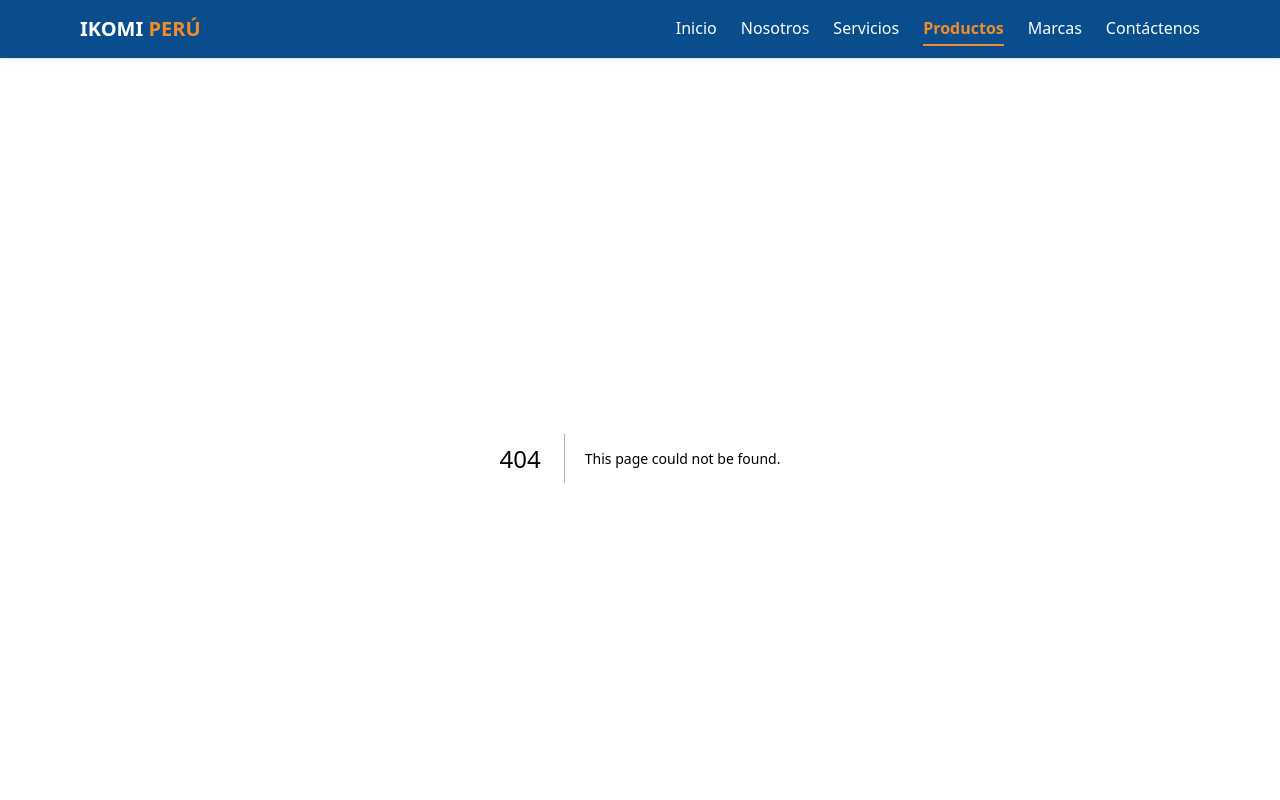
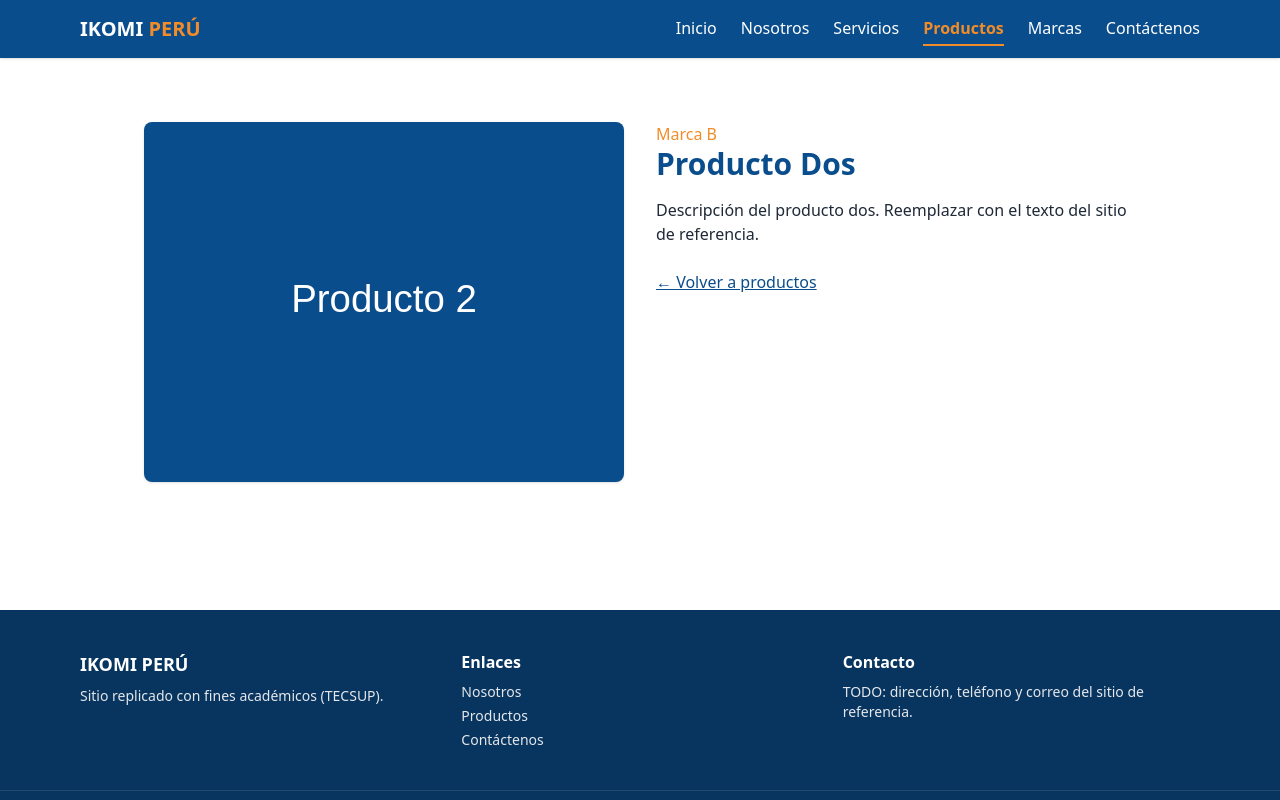
Before and after one commit to GianMarcoDelaCruzBernardo/ikomi-next-delacruz, a Next.js app: page /productos/producto-dos in a window 1280 px wide. Before the commit this address had no page. Shown: the top 800 px of the page. Built offline with nearby package versions, Linux system fonts and the light colour scheme.

Commit message:
feat: productos, ruta dinámica con notFound/generateMetadata, marcas, contacto y 404

```diff
--- /dev/null
+++ b/src/app/contacto/page.tsx
@@ -0,0 +1,17 @@
+import type { Metadata } from "next";
+import SectionTitle from "@/components/SectionTitle";
+import ContactForm from "@/components/ContactForm";
+
+export const metadata: Metadata = {
+  title: "Contáctenos",
+  description: "Escríbenos para conocer más sobre IKOMI Perú.",
+};
+
+export default function Contacto() {
+  return (
+    <section className="mx-auto max-w-2xl px-4 py-16">
+      <SectionTitle titulo="Contáctenos" />
+      <ContactForm />
+    </section>
+  );
+}
--- /dev/null
+++ b/src/app/marcas/page.tsx
@@ -0,0 +1,25 @@
+import type { Metadata } from "next";
+import SectionTitle from "@/components/SectionTitle";
+import { productos } from "@/data/productos";
+
+export const metadata: Metadata = {
+  title: "Marcas",
+  description: "Marcas con las que trabaja IKOMI Perú.",
+};
+
+const marcas = Array.from(new Set(productos.map((p) => p.marca)));
+
+export default function Marcas() {
+  return (
+    <section className="mx-auto max-w-6xl px-4 py-16">
+      <SectionTitle titulo="Marcas" />
+      <div className="grid grid-cols-2 gap-6 md:grid-cols-4">
+        {marcas.map((m) => (
+          <div key={m} className="flex h-28 items-center justify-center rounded-lg bg-soft font-semibold text-brand transition hover:scale-105">
+            {m}
+          </div>
+        ))}
+      </div>
+    </section>
+  );
+}
--- /dev/null
+++ b/src/app/not-found.tsx
@@ -0,0 +1,13 @@
+import Link from "next/link";
+
+export default function NotFound() {
+  return (
+    <section className="mx-auto max-w-xl px-4 py-24 text-center">
+      <h1 className="text-6xl font-bold text-brand">404</h1>
+      <p className="mt-4 text-lg">La página que buscas no existe.</p>
+      <Link href="/" className="mt-6 inline-block rounded bg-accent px-6 py-2 font-semibold text-white">
+        Volver al inicio
+      </Link>
+    </section>
+  );
+}
--- /dev/null
+++ b/src/app/productos/[slug]/page.tsx
@@ -0,0 +1,42 @@
+import type { Metadata } from "next";
+import Image from "next/image";
+import Link from "next/link";
+import { notFound } from "next/navigation";
+import { getProducto, productos } from "@/data/productos";
+
+type Props = { params: Promise<{ slug: string }> };
+
+export function generateStaticParams() {
+  return productos.map((p) => ({ slug: p.slug }));
+}
+
+export async function generateMetadata({ params }: Props): Promise<Metadata> {
+  const { slug } = await params;
+  const producto = getProducto(slug);
+  if (!producto) return { title: "Producto no encontrado" };
+  return { title: producto.nombre, description: producto.descripcion };
+}
+
+export default async function DetalleProducto({ params }: Props) {
+  const { slug } = await params;
+  const producto = getProducto(slug);
+  if (!producto) notFound();
+
+  return (
+    <section className="mx-auto grid max-w-5xl gap-8 px-4 py-16 md:grid-cols-2">
+      <Image
+        src={producto.imagen}
+        alt={`Imagen de ${producto.nombre}`}
+        width={400}
+        height={300}
+        className="w-full rounded-lg shadow"
+      />
+      <div>
+        <p className="text-accent">{producto.marca}</p>
+        <h1 className="mb-4 text-3xl font-bold text-brand">{producto.nombre}</h1>
+        <p className="mb-6">{producto.descripcion}</p>
+        <Link href="/productos" className="text-brand underline">← Volver a productos</Link>
+      </div>
+    </section>
+  );
+}
--- /dev/null
+++ b/src/app/productos/page.tsx
@@ -0,0 +1,22 @@
+import type { Metadata } from "next";
+import SectionTitle from "@/components/SectionTitle";
+import ProductCard from "@/components/ProductCard";
+import { productos } from "@/data/productos";
+
+export const metadata: Metadata = {
+  title: "Productos",
+  description: "Catálogo de productos de IKOMI Perú.",
+};
+
+export default function Productos() {
+  return (
+    <section className="mx-auto max-w-6xl px-4 py-16">
+      <SectionTitle titulo="Productos" />
+      <div className="grid gap-6 sm:grid-cols-2 lg:grid-cols-3">
+        {productos.map((p) => (
+          <ProductCard key={p.slug} producto={p} />
+        ))}
+      </div>
+    </section>
+  );
+}
```
